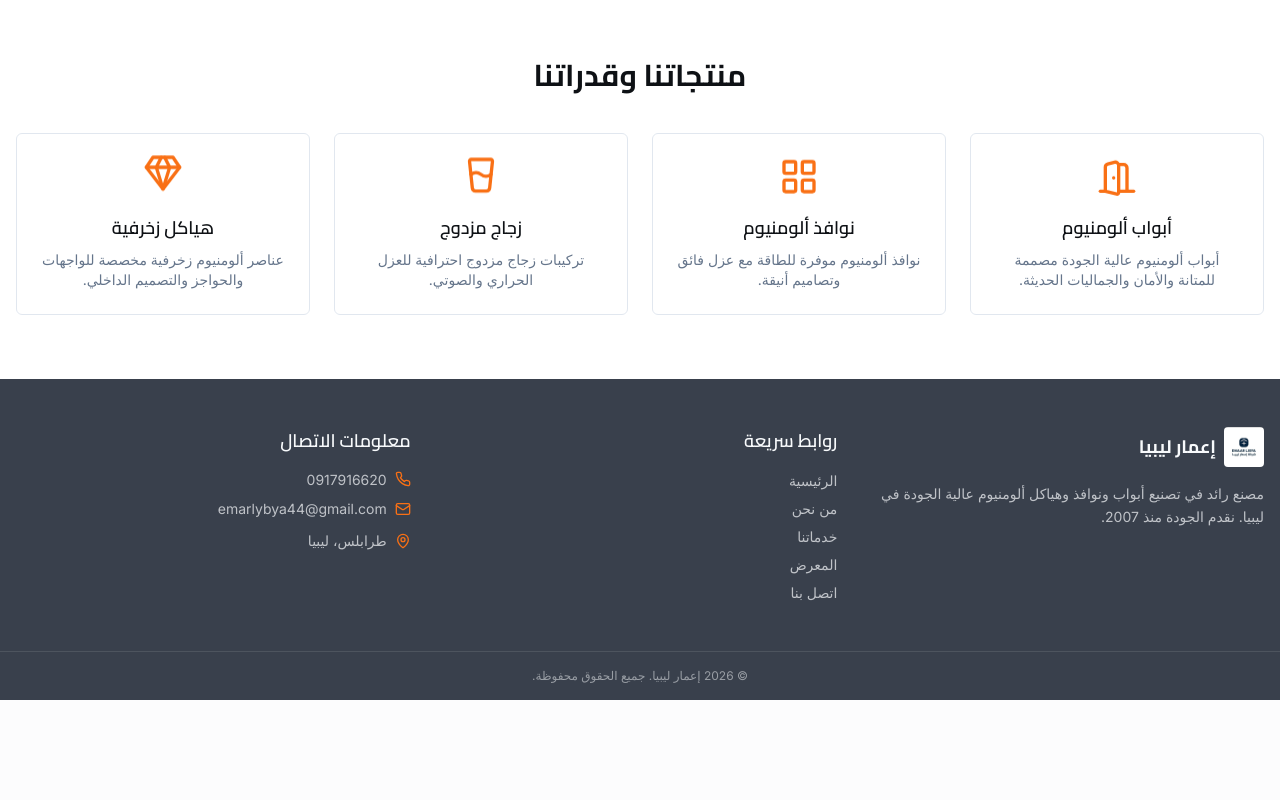
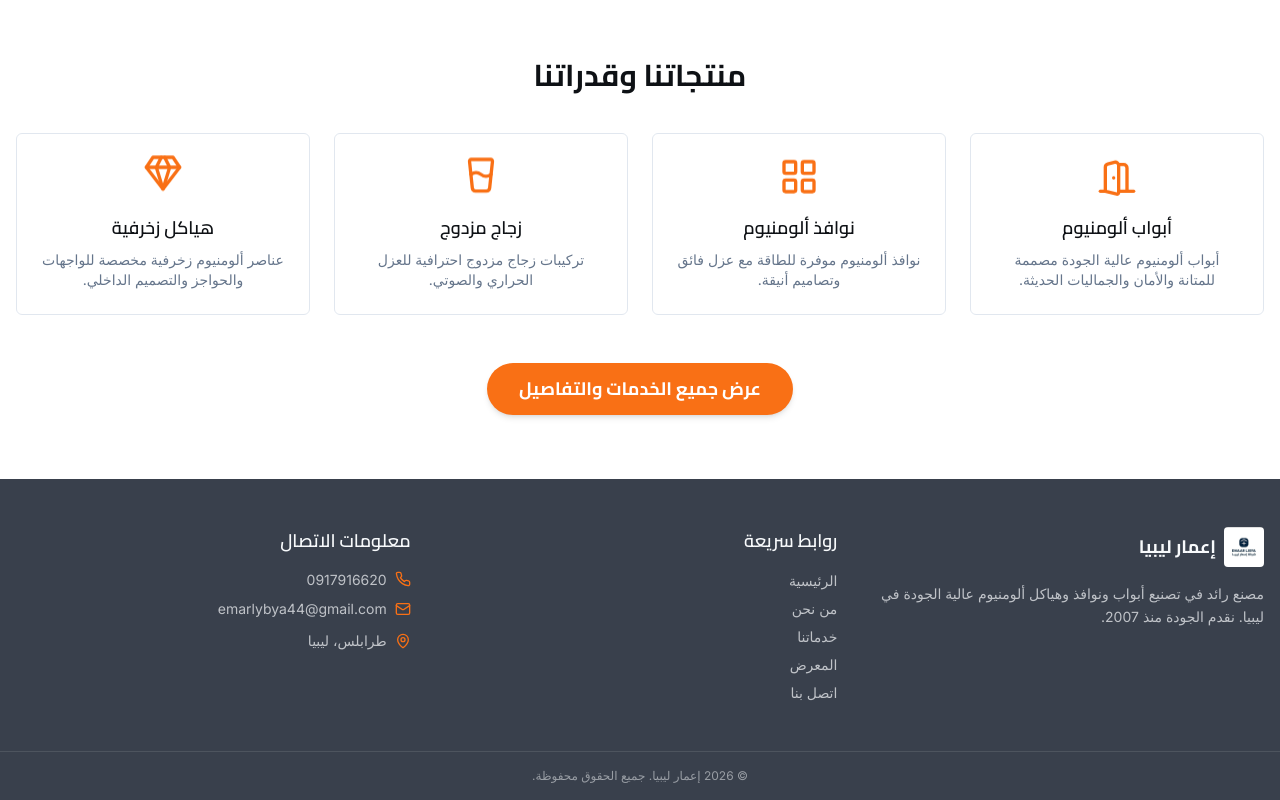
Before and after one commit to Beshawy/emaar-libya, a React (Vite) app: page / in a window 1280 px wide. Shown: the part 1346-2146 px from the top of the page. Before the commit the page ends 2046 px from the top, so only its background shows below. Built offline with nearby package versions, Linux system fonts and the light colour scheme; no server answers; the HTML template or start-up script is replaced by a standard one.

Commit message:
Add services link button to home page capabilities section

```diff
--- a/src/pages/Index.tsx
+++ b/src/pages/Index.tsx
@@ -104,6 +104,15 @@ const HomePage = () => {
                 </div>
               ))}
             </div>
+
+            <div className="mt-12 text-center">
+              <Link
+                to="/services"
+                className="inline-flex items-center justify-center bg-accent text-white px-8 py-3 rounded-full font-cairo font-bold text-lg hover:bg-accent/90 transition-all hover:scale-105 shadow-md hover:shadow-lg"
+              >
+                {lang === 'ar' ? 'عرض جميع الخدمات والتفاصيل' : 'View All Services & Details'}
+              </Link>
+            </div>
           </div>
         </section>
       </AnimatedSection>
```
